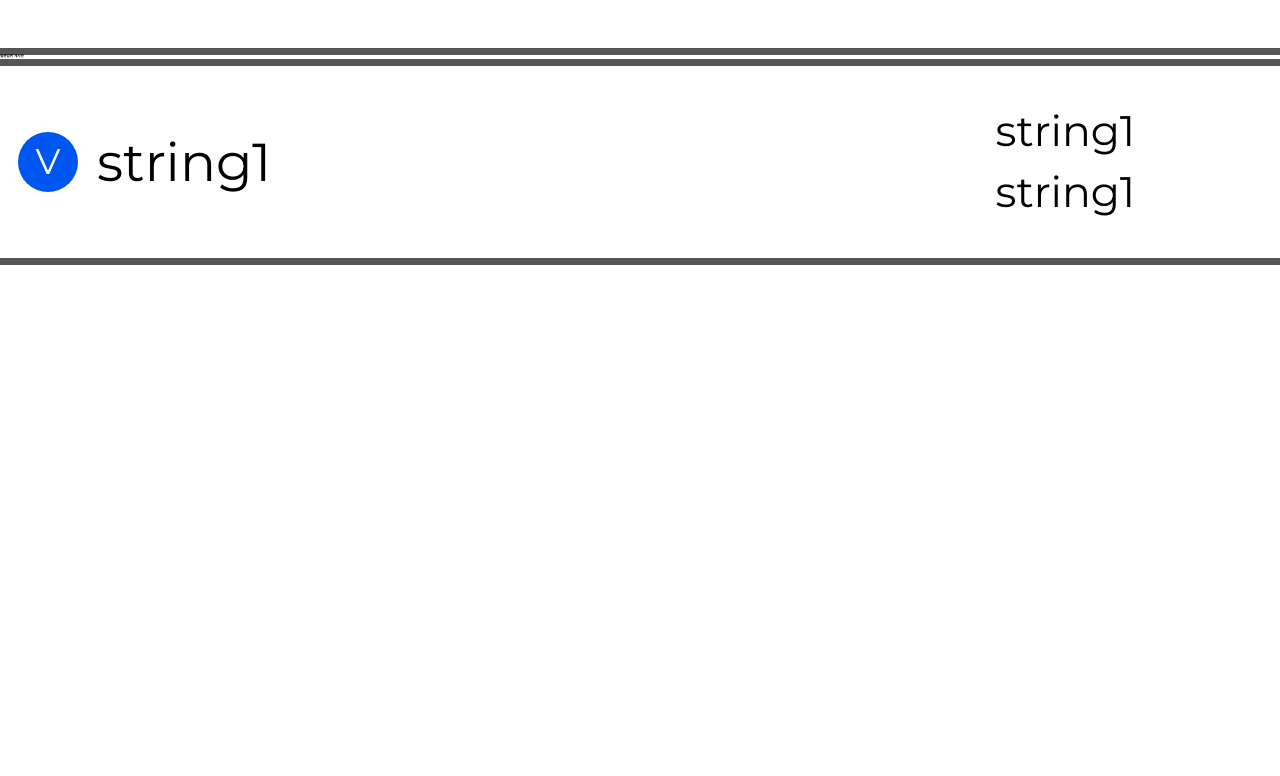
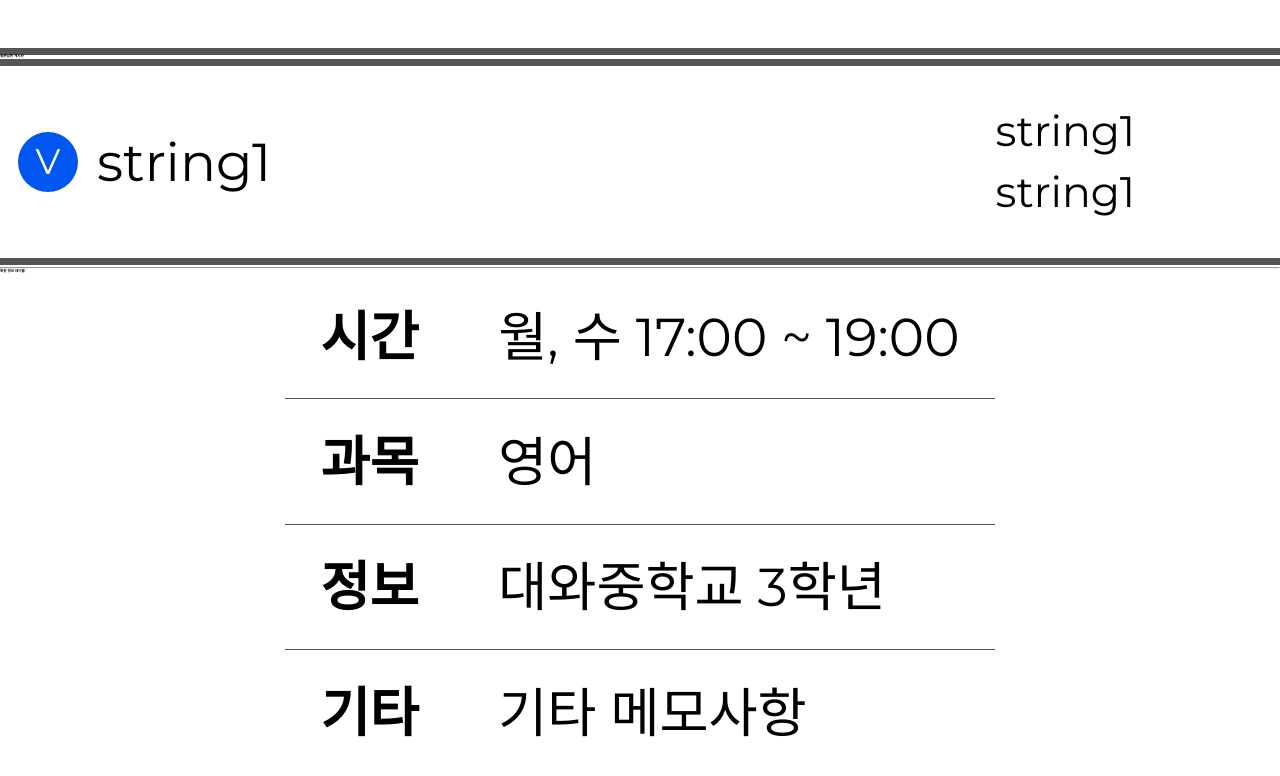
Before and after one commit to off-echoi/project-drill, a React (Create React App) app: page /common in a window 1280 px wide. Shown: the part 1315-2091 px from the top of the page. Before the commit the page ends 1758 px from the top, so only its background shows below. Built offline with nearby package versions, Linux system fonts and the light colour scheme.

Commit message:
[Add] 회원정보 테이블 컴포넌트 스타일 추가

```diff
--- a/src/components/InfoTable/InfoTable.tsx
+++ b/src/components/InfoTable/InfoTable.tsx
@@ -1,9 +1,37 @@
 /** @jsxImportSource @emotion/react */
 import { css } from '@emotion/react'
-import { memo } from 'react'
+import COLORS from '@constants/colors'
+import { memo, ReactElement } from 'react'
 
-function InfoTable() {
-  return <div>테이블</div>
+type InfoTableType = {
+  addClassName?: string
+  children?: ReactElement<HTMLTableCellElement> | ReactElement<HTMLTableCellElement>[]
 }
 
+function InfoTable({ addClassName, children }: InfoTableType) {
+  return (
+    <table css={style} className={addClassName}>
+      {children}
+    </table>
+  )
+}
+
+const style = css`
+  max-width: 70%;
+  margin: 0 auto;
+  font-size: 15rem;
+  tr + tr {
+    border-top: 1px solid ${COLORS.SecondGray};
+  }
+  td,
+  th {
+    padding: 10rem;
+  }
+  th {
+    min-width: 50rem;
+    max-width: 100rem;
+    width: auto;
+    text-align: left;
+  }
+`
 export default memo(InfoTable)
--- a/src/pages/00_Common/Common.tsx
+++ b/src/pages/00_Common/Common.tsx
@@ -1,4 +1,4 @@
-import { Avatar, BoardList, Typo } from '@components/index'
+import { Avatar, BoardList, Typo, InfoTable } from '@components/index'
 import ProfileImage from '@assets/profile01.jpg'
 type ContentType = {
   title: string
@@ -54,6 +54,26 @@ function Common() {
       <BoardList content={contentList1} />
       <h4>질문답변 게시판</h4>
       <BoardList content={contentList2} />
+      <hr />
+      <h4>회원 정보 테이블</h4>
+      <InfoTable>
+        <tr>
+          <th>시간 </th>
+          <td>월, 수 17:00 ~ 19:00</td>
+        </tr>
+        <tr>
+          <th>과목 </th>
+          <td>영어</td>
+        </tr>
+        <tr>
+          <th>정보 </th>
+          <td>대와중학교 3학년</td>
+        </tr>
+        <tr>
+          <th>기타</th>
+          <td>기타 메모사항</td>
+        </tr>
+      </InfoTable>
     </div>
   )
 }
```
